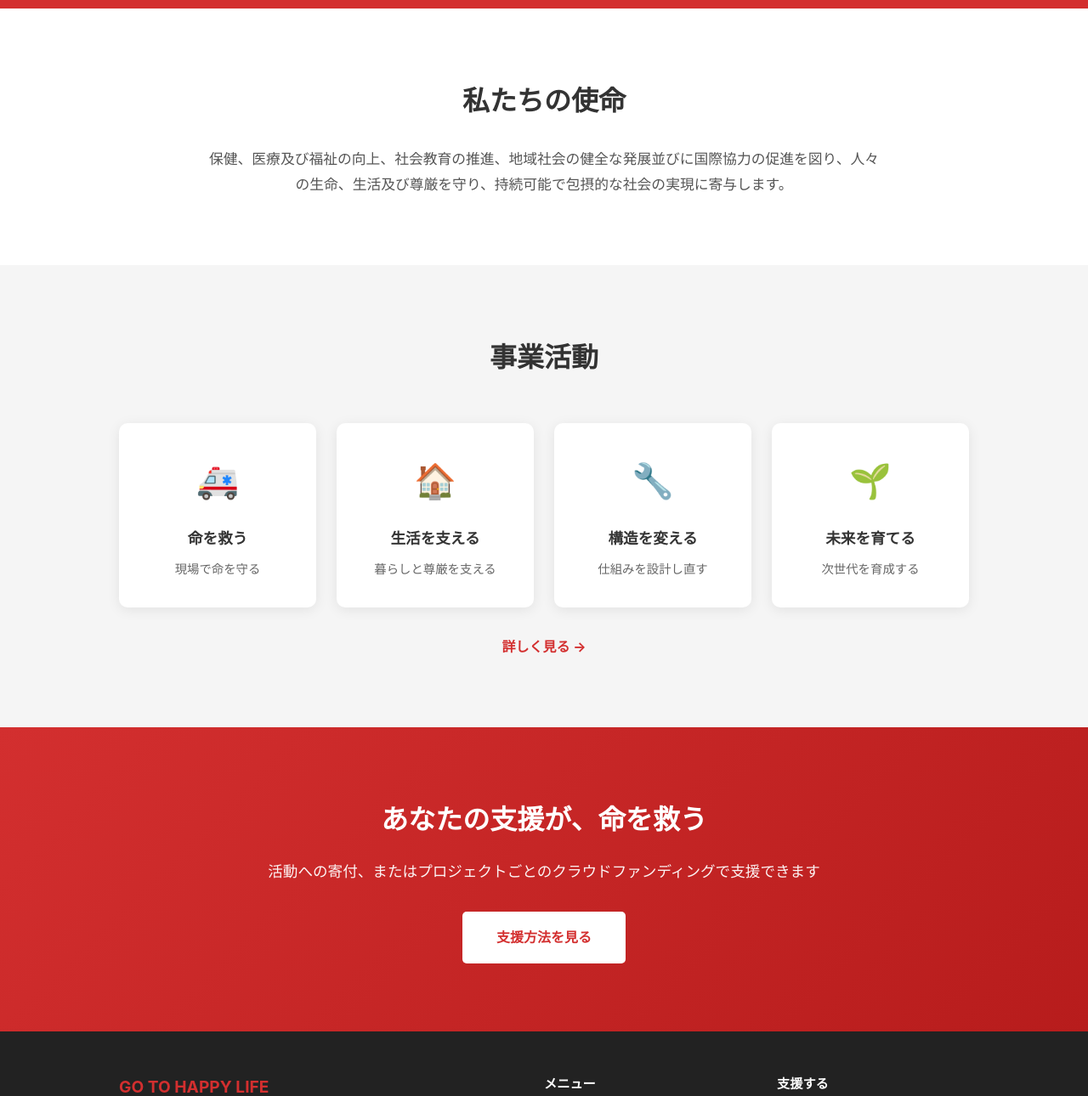
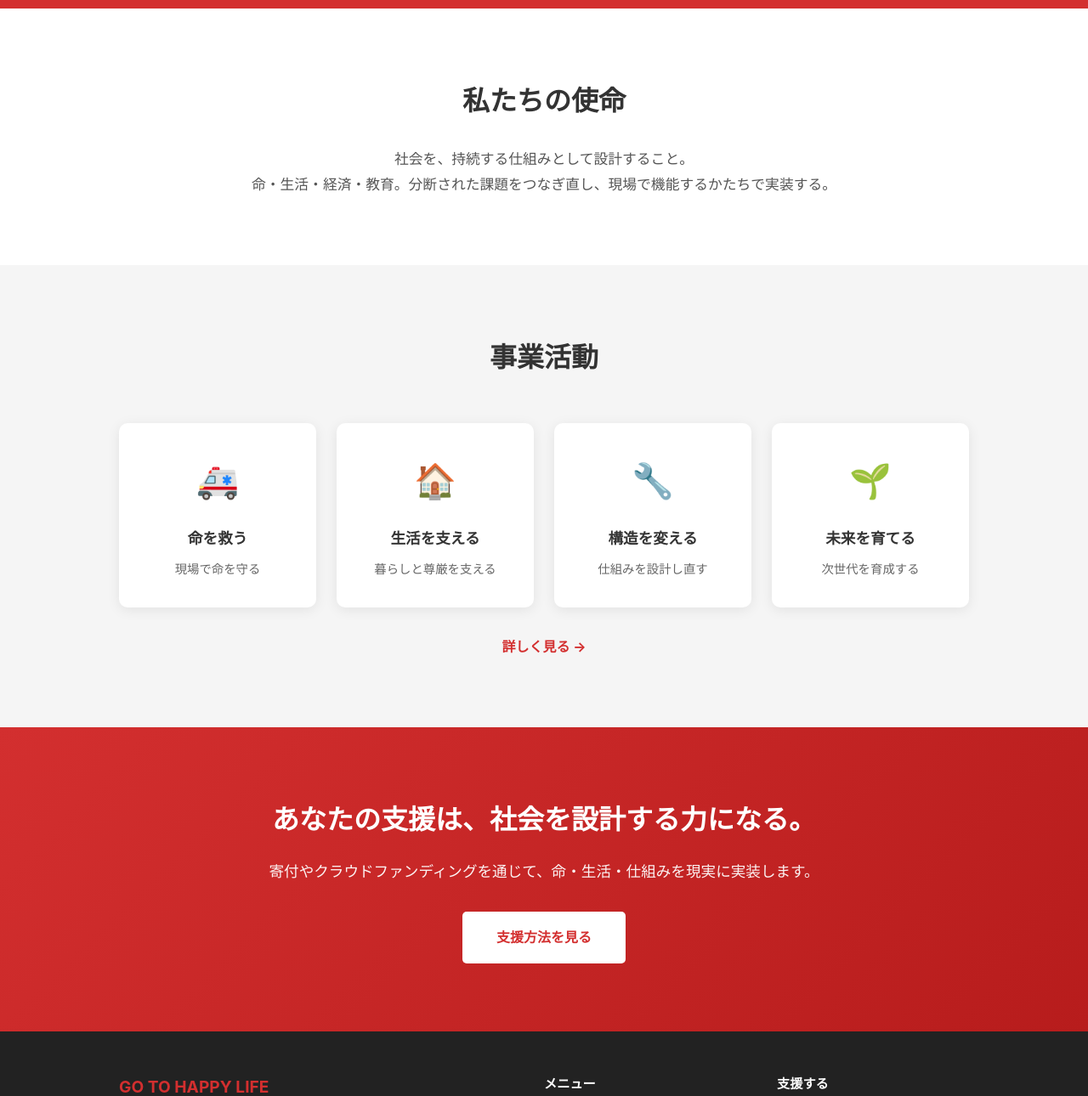
Before and after one commit to JmAT13/npo-company-website, a plain HTML site: page index.html in a window 1280 px wide. Shown: the part 968-2258 px from the top of the page at 85% size. Drawn offline with Linux system fonts and the light colour scheme.

Commit message:
Update index.html

```diff
--- a/index.html
+++ b/index.html
@@ -82,8 +82,8 @@
     </header>
     <section class="hero">
         <div class="hero-content">
-            <h1>人々の生命と尊厳を守り<br>幸せな人生へ</h1>
-            <p>医療・福祉・国際協力を通じて、持続可能で包摂的な社会を実現します</p>
+            <h1>「命と尊厳は、守るものじゃない。<br>設計するものだ」</h1>
+            <p>医療・福祉・国際協力を、"続く仕組み"として実装する。</p>
             <div class="hero-buttons">
                 <a href="donate.html" class="btn-primary">プロジェクトを支援する</a>
                 <a href="activities.html" class="btn-outline">活動を知る</a>
@@ -100,7 +100,7 @@
     </div>
     <section class="mission">
         <h2>私たちの使命</h2>
-        <p>保健、医療及び福祉の向上、社会教育の推進、地域社会の健全な発展並びに国際協力の促進を図り、人々の生命、生活及び尊厳を守り、持続可能で包摂的な社会の実現に寄与します。</p>
+        <p>社会を、持続する仕組みとして設計すること。<br>命・生活・経済・教育。分断された課題をつなぎ直し、現場で機能するかたちで実装する。</p>
     </section>
     <section class="services">
         <h2>事業活動</h2>
@@ -113,8 +113,8 @@
         <div class="more-btn"><a href="activities.html">詳しく見る →</a></div>
     </section>
     <section class="donate-cta">
-        <h2>あなたの支援が、命を救う</h2>
-        <p>活動への寄付、またはプロジェクトごとのクラウドファンディングで支援できます</p>
+        <h2>あなたの支援は、社会を設計する力になる。</h2>
+        <p>寄付やクラウドファンディングを通じて、命・生活・仕組みを現実に実装します。</p>
         <a href="donate.html" class="btn-white">支援方法を見る</a>
     </section>
     <footer>
```
